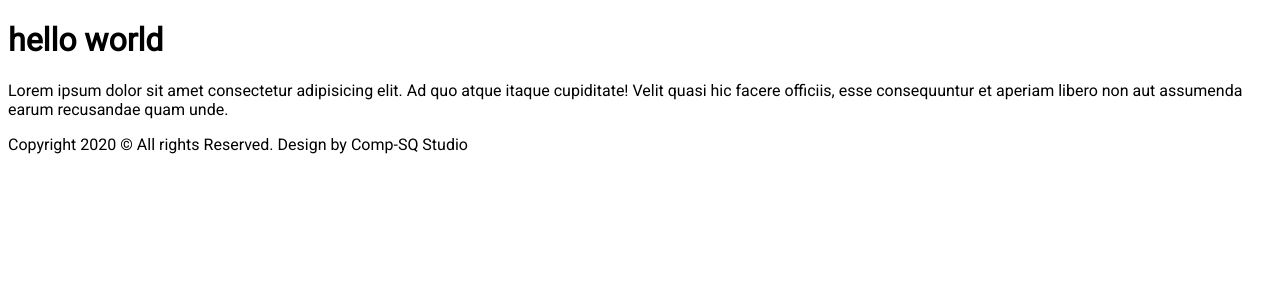
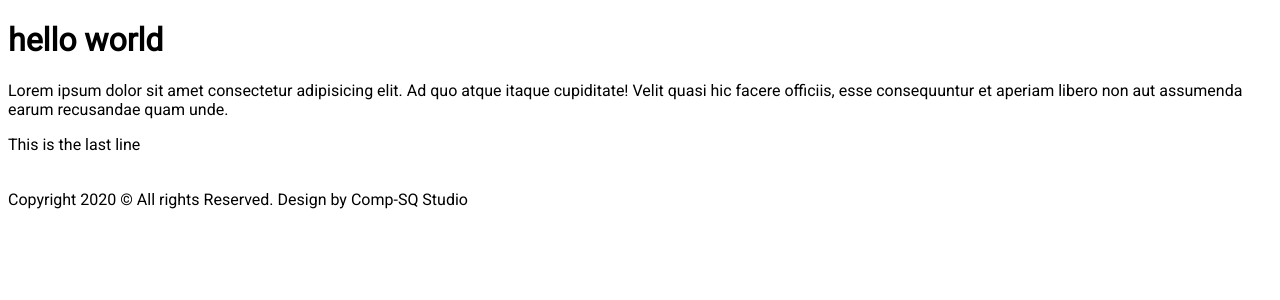
Before and after one commit to alextechtips/html5, a PHP site: page / in a window 1280 px wide. Shown: the top 300 px of the page. Run offline with PHP 8.4, Linux system fonts and the light colour scheme.

Commit message:
move files to structure

```diff
--- a/css/main.css
+++ b/css/main.css
@@ -1,4 +1,8 @@
 body {
   font-family: 'Roboto', sans-serif;
 }
+
+footer {
+  padding-top: 20px;
+}
 /*# sourceMappingURL=main.css.map */
--- a/css/main.scss
+++ b/css/main.scss
@@ -1,3 +1,7 @@
 body{
     font-family: 'Roboto', sans-serif;
 }
+
+footer{
+    padding-top: 20px;
+}
--- a/footer.php
+++ b/includes/footer.php
@@ -1,4 +1,4 @@
-<footer>
+    <footer>
         <div class="footer_head">Copyright 2020 © All rights Reserved. Design by Comp-SQ Studio</div>
     </footer>
 </body>
--- a/index.php
+++ b/index.php
@@ -1,7 +1,7 @@
-<?php include_once("header.php"); ?>
+<?php include_once("./includes/header.php"); ?>
 <body>
     <h1 class="title">hello world</h1>
     <p>Lorem ipsum dolor sit amet consectetur adipisicing elit. Ad quo atque itaque cupiditate! Velit quasi hic facere officiis, esse consequuntur et aperiam libero non aut assumenda earum recusandae quam unde.</p>
+    <p>This is the last line</p>
 
-
-<?php include_once("footer.php");
+<?php include_once("./includes/footer.php");
```
Also changed, not shown: includes/header.php (renamed from header.php), 1 other file.
